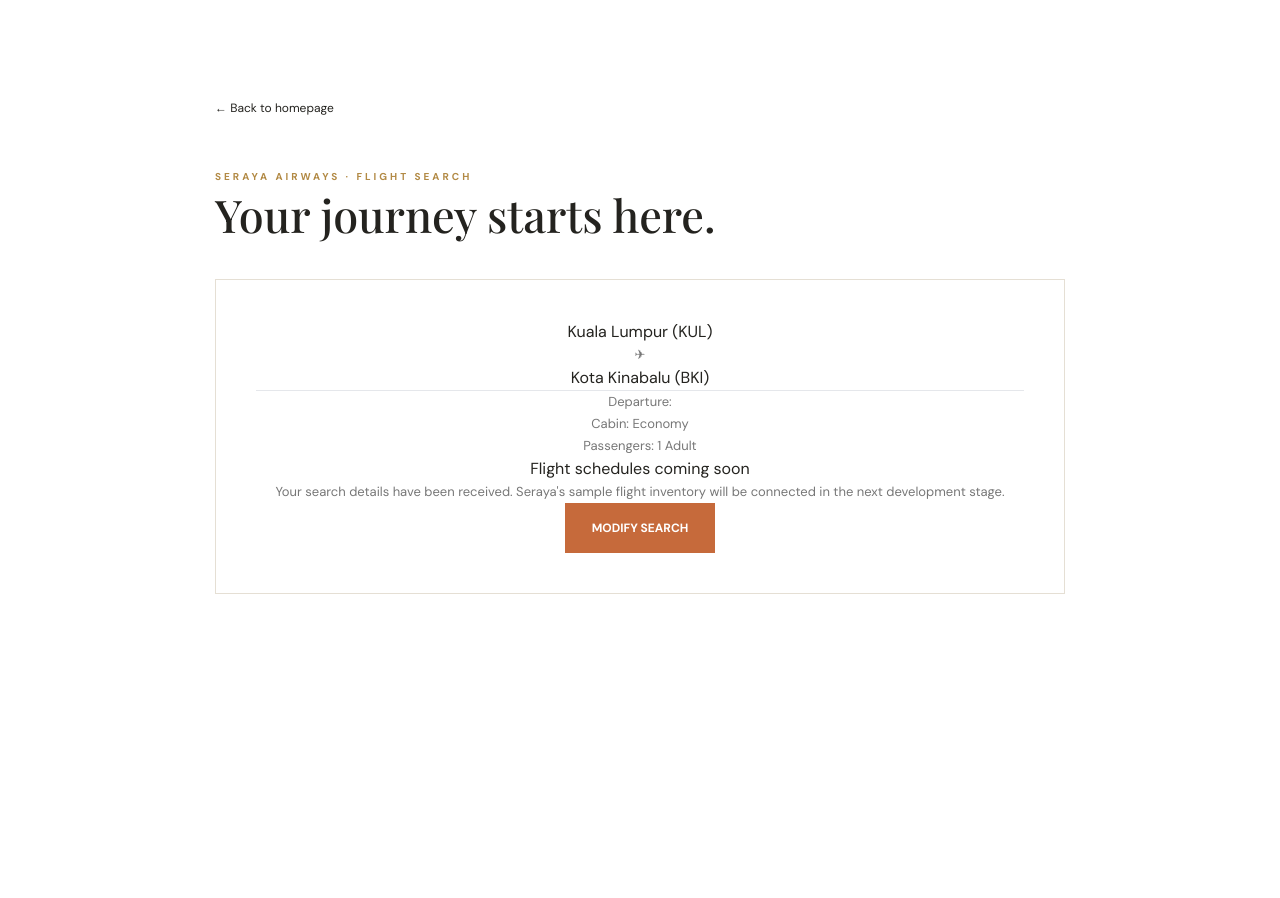
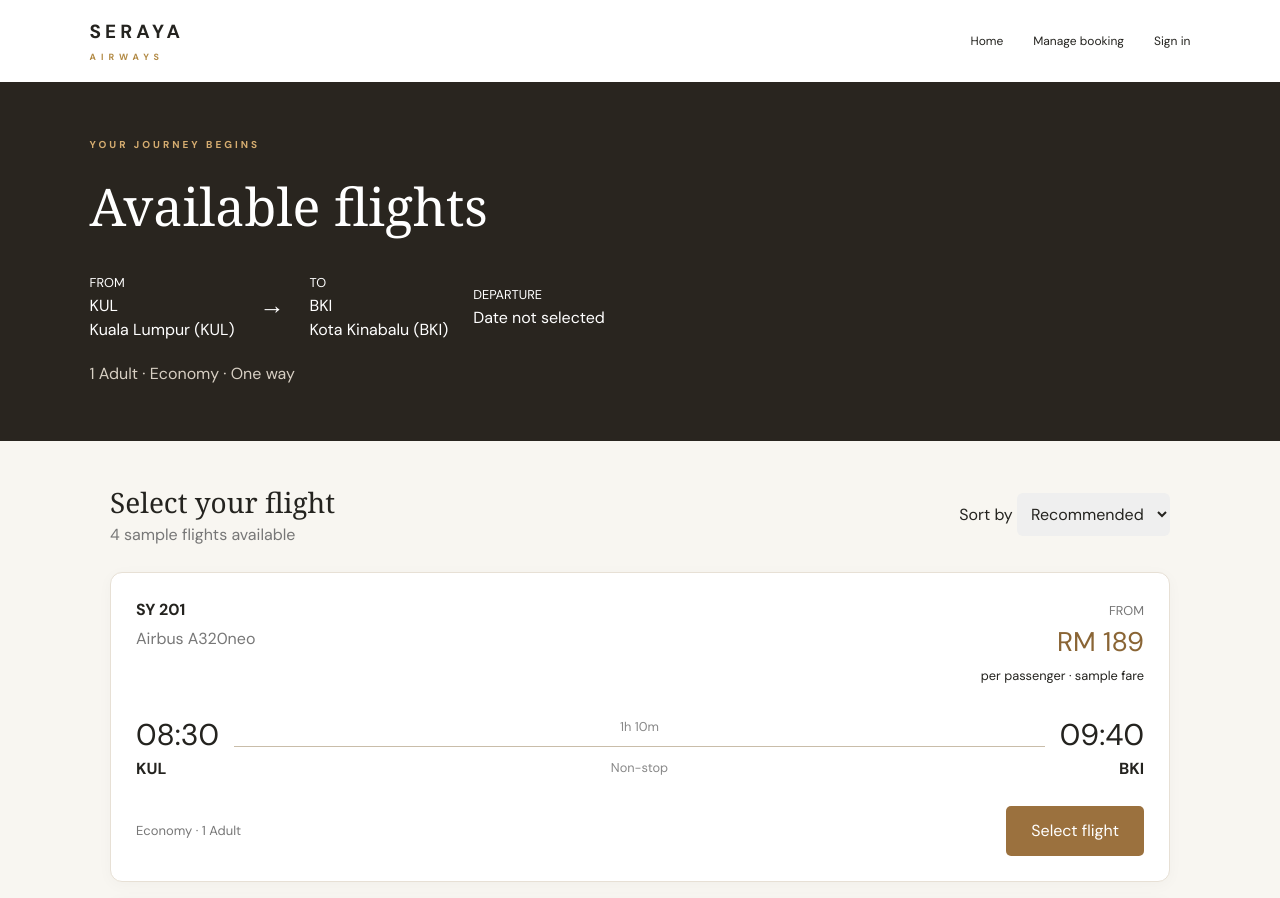
Before and after one commit to ItsTheImxn/seraya-airways, a Next.js app: page /flights in a window 1280 px wide. Shown: the top 898 px of the page. Before the commit the page ends 800 px from the top, so only its background shows below. Built offline with nearby package versions, Linux system fonts and the light colour scheme; a web font is replaced by a local one.

Commit message:
Update page.tsx

```diff
--- a/src/app/flights/page.tsx
+++ b/src/app/flights/page.tsx
@@ -1,68 +1,355 @@
 
 "use client";
 
-import { Suspense } from "react";
+import { Suspense, useMemo, useState } from "react";
 import { useSearchParams } from "next/navigation";
 
-function FlightResults() {
+const flights = [
+  {
+    number: "SY 201",
+    aircraft: "Airbus A320neo",
+    departure: "08:30",
+    arrival: "09:40",
+    duration: "1h 10m",
+    price: 189,
+  },
+  {
+    number: "SY 215",
+    aircraft: "Boeing 737-800",
+    departure: "11:45",
+    arrival: "12:55",
+    duration: "1h 10m",
+    price: 219,
+  },
+  {
+    number: "SY 309",
+    aircraft: "Airbus A321neo",
+    departure: "16:20",
+    arrival: "17:30",
+    duration: "1h 10m",
+    price: 259,
+  },
+  {
+    number: "SY 401",
+    aircraft: "Airbus A320neo",
+    departure: "20:10",
+    arrival: "21:20",
+    duration: "1h 10m",
+    price: 199,
+  },
+];
+
+function ResultsContent() {
   const params = useSearchParams();
 
   const from = params.get("from") || "Kuala Lumpur (KUL)";
   const to = params.get("to") || "Kota Kinabalu (BKI)";
-  const date = params.get("depart") || "";
+  const depart = params.get("depart") || "";
+  const returnDate = params.get("return") || "";
+  const trip = params.get("trip") || "One way";
+  const passengers = params.get("passengers") || "1 Adult";
   const cabin = params.get("cabin") || "Economy";
-  const passengers = params.get("passengers") || "1 Adult";
+
+  const [sort, setSort] = useState("recommended");
+  const [selected, setSelected] = useState("");
+
+  const fromCode = from.match(/\((.*?)\)/)?.[1] || "KUL";
+  const toCode = to.match(/\((.*?)\)/)?.[1] || "BKI";
+
+  const sortedFlights = useMemo(() => {
+    const list = [...flights];
+
+    if (sort === "price") {
+      list.sort((a, b) => a.price - b.price);
+    }
+
+    if (sort === "departure") {
+      list.sort((a, b) =>
+        a.departure.localeCompare(b.departure)
+      );
+    }
+
+    return list;
+  }, [sort]);
+
+  const multiplier =
+    cabin === "Business" ? 2.5 :
+    cabin === "First Class" ? 4 : 1;
+
+  function chooseFlight(number: string) {
+    setSelected(number);
+  }
 
   return (
-    <main className="simple-page">
-      <a href="/" style={{ fontSize: "12px" }}>
-        ← Back to homepage
-      </a>
+    <main style={{ background: "#f8f6f1", minHeight: "100vh" }}>
+      <header>
+        <a href="/" className="brand">
+          SERAYA
+          <small>AIRWAYS</small>
+        </a>
 
-      <p className="eyebrow" style={{ marginTop: "50px" }}>
-        SERAYA AIRWAYS · FLIGHT SEARCH
-      </p>
+        <nav>
+          <a href="/">Home</a>
+          <a href="/manage-booking">Manage booking</a>
+          <a href="/account">Sign in</a>
+        </nav>
+      </header>
 
-      <h1>Your journey starts here.</h1>
+      <section style={{
+        background: "#29251f",
+        color: "white",
+        padding: "55px 7%",
+      }}>
+        <div className="eyebrow" style={{ color: "#d6ad70" }}>
+          YOUR JOURNEY BEGINS
+        </div>
 
-      <div className="results-box">
-        <h2>{from}</h2>
+        <h1 style={{
+          fontFamily: "Georgia, serif",
+          fontSize: "clamp(32px, 5vw, 52px)",
+          fontWeight: 400,
+          margin: "15px 0",
+        }}>
+          Available flights
+        </h1>
 
-        <p>✈</p>
+        <div style={{
+          display: "flex",
+          flexWrap: "wrap",
+          gap: "25px",
+          alignItems: "center",
+          marginTop: "25px",
+        }}>
+          <div>
+            <small>FROM</small>
+            <h2>{fromCode}</h2>
+            <span>{from}</span>
+          </div>
 
-        <h2>{to}</h2>
+          <span style={{ fontSize: "25px" }}>→</span>
 
-        <hr />
+          <div>
+            <small>TO</small>
+            <h2>{toCode}</h2>
+            <span>{to}</span>
+          </div>
 
-        <p>
-          Departure: {date}
-          <br />
-          Cabin: {cabin}
-          <br />
-          Passengers: {passengers}
+          <div>
+            <small>DEPARTURE</small>
+            <p>{depart || "Date not selected"}</p>
+          </div>
+
+          {trip === "Return" && (
+            <div>
+              <small>RETURN</small>
+              <p>{returnDate || "Not selected"}</p>
+            </div>
+          )}
+        </div>
+
+        <p style={{ color: "#d7cfc3", marginTop: "20px" }}>
+          {passengers} · {cabin} · {trip}
         </p>
+      </section>
 
-        <h3>Flight schedules coming soon</h3>
+      <section style={{
+        maxWidth: "1100px",
+        margin: "auto",
+        padding: "40px 20px",
+      }}>
+        <div style={{
+          display: "flex",
+          justifyContent: "space-between",
+          alignItems: "center",
+          flexWrap: "wrap",
+          gap: "15px",
+          marginBottom: "25px",
+        }}>
+          <div>
+            <h2 style={{
+              fontFamily: "Georgia, serif",
+              fontSize: "28px",
+              fontWeight: 400,
+            }}>
+              Select your flight
+            </h2>
+            <p style={{ color: "#777" }}>
+              {sortedFlights.length} sample flights available
+            </p>
+          </div>
 
-        <p>
-          Your search details have been received.
-          Seraya's sample flight inventory will be
-          connected in the next development stage.
+          <label>
+            Sort by{" "}
+            <select
+              value={sort}
+              onChange={(e) => setSort(e.target.value)}
+              style={{ padding: "10px", borderRadius: "6px" }}
+            >
+              <option value="recommended">Recommended</option>
+              <option value="price">Lowest price</option>
+              <option value="departure">Departure time</option>
+            </select>
+          </label>
+        </div>
+
+        {sortedFlights.map((flight) => {
+          const fare = Math.round(flight.price * multiplier);
+
+          return (
+            <article
+              key={flight.number}
+              style={{
+                background: "white",
+                border: selected === flight.number
+                  ? "2px solid #bd8b48"
+                  : "1px solid #e7e0d5",
+                borderRadius: "12px",
+                padding: "25px",
+                marginBottom: "16px",
+                boxShadow: "0 3px 15px #00000008",
+              }}
+            >
+              <div style={{
+                display: "flex",
+                justifyContent: "space-between",
+                flexWrap: "wrap",
+                gap: "15px",
+              }}>
+                <div>
+                  <strong>{flight.number}</strong>
+                  <p style={{ color: "#777", marginTop: "5px" }}>
+                    {flight.aircraft}
+                  </p>
+                </div>
+
+                <div style={{ textAlign: "right" }}>
+                  <small style={{ color: "#777" }}>
+                    FROM
+                  </small>
+                  <h2 style={{
+                    color: "#8a6535",
+                    fontSize: "27px",
+                  }}>
+                    RM {fare.toLocaleString("en-MY")}
+                  </h2>
+                  <small>per passenger · sample fare</small>
+                </div>
+              </div>
+
+              <div style={{
+                display: "flex",
+                justifyContent: "space-between",
+                alignItems: "center",
+                gap: "15px",
+                flexWrap: "wrap",
+                margin: "25px 0",
+              }}>
+                <div>
+                  <h2 style={{ fontSize: "30px" }}>
+                    {flight.departure}
+                  </h2>
+                  <strong>{fromCode}</strong>
+                </div>
+
+                <div style={{
+                  flex: 1,
+                  textAlign: "center",
+                  color: "#888",
+                  minWidth: "100px",
+                }}>
+                  <small>{flight.duration}</small>
+                  <div style={{
+                    borderTop: "1px solid #c9bda9",
+                    margin: "8px 0",
+                  }} />
+                  <small>Non-stop</small>
+                </div>
+
+                <div style={{ textAlign: "right" }}>
+                  <h2 style={{ fontSize: "30px" }}>
+                    {flight.arrival}
+                  </h2>
+                  <strong>{toCode}</strong>
+                </div>
+              </div>
+
+              <div style={{
+                display: "flex",
+                justifyContent: "space-between",
+                alignItems: "center",
+                flexWrap: "wrap",
+                gap: "12px",
+              }}>
+                <span style={{ color: "#777", fontSize: "13px" }}>
+                  {cabin} · {passengers}
+                </span>
+
+                <button
+                  onClick={() => chooseFlight(flight.number)}
+                  style={{
+                    background: selected === flight.number
+                      ? "#47724d"
+                      : "#9b713e",
+                    color: "white",
+                    border: "none",
+                    padding: "13px 25px",
+                    borderRadius: "5px",
+                    cursor: "pointer",
+                  }}
+                >
+                  {selected === flight.number
+                    ? "Selected ✓"
+                    : "Select flight"}
+                </button>
+              </div>
+            </article>
+          );
+        })}
+
+        {selected && (
+          <div style={{
+            background: "#eee8dc",
+            borderRadius: "10px",
+            padding: "20px",
+            marginTop: "25px",
+          }}>
+            <strong>{selected} selected</strong>
+            <p style={{ marginTop: "7px" }}>
+              Your flight selection is saved on this page.
+              The passenger and booking process will be added next.
+            </p>
+          </div>
+        )}
+
+        <p style={{
+          textAlign: "center",
+          color: "#888",
+          fontSize: "12px",
+          marginTop: "35px",
+        }}>
+          Seraya Airways is a fictional airline project.
+          All schedules and fares shown are illustrative.
         </p>
+      </section>
 
-        <a href="/" className="search-button"
-          style={{ display: "inline-block" }}>
-          MODIFY SEARCH
+      <footer>
+        <a href="/" className="brand">
+          SERAYA
+          <small>AIRWAYS</small>
         </a>
-      </div>
+
+        <div className="footer-bottom">
+          © 2026 Seraya Airways · Fictional airline project
+        </div>
+      </footer>
     </main>
   );
 }
 
 export default function FlightsPage() {
   return (
-    <Suspense fallback={<main className="simple-page">Loading...</main>}>
-      <FlightResults />
+    <Suspense fallback={<p style={{ padding: 30 }}>Loading flights...</p>}>
+      <ResultsContent />
     </Suspense>
   );
 }
```
